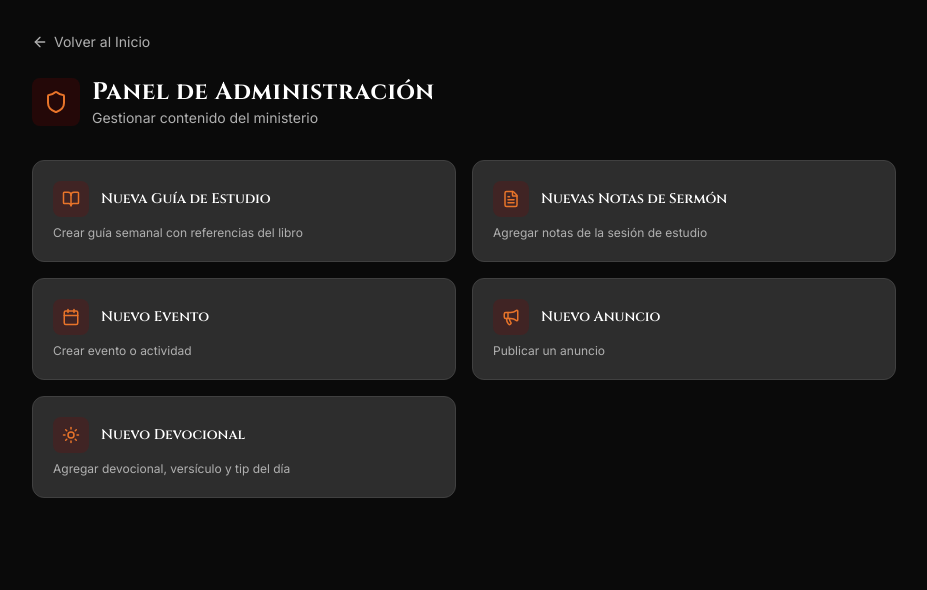
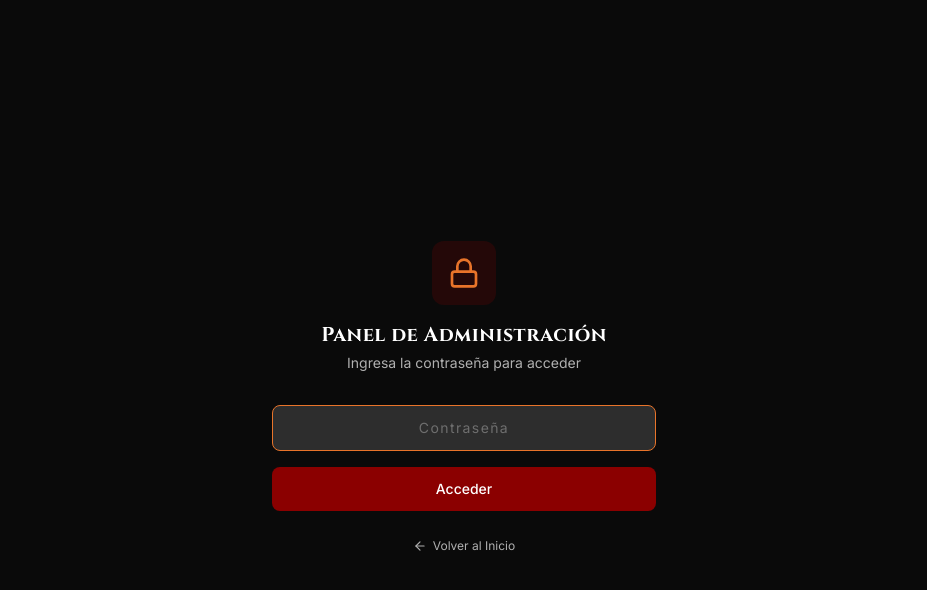
Before and after one commit to Solar-Media/Hombres-de-Palabra, a Next.js app: page /admin in a window 1280 px wide. Shown: the top 590 px of the page, without its empty margins (176-1103 px from the left). Built offline with nearby package versions, Linux system fonts and the light colour scheme.

Commit message:
🔒 Admin: contraseña de acceso 'HombresdePalabra'

```diff
--- a/src/app/(admin)/admin/page.tsx
+++ b/src/app/(admin)/admin/page.tsx
@@ -1,3 +1,6 @@
+"use client";
+
+import { useState } from "react";
 import Link from "next/link";
 import {
   BookOpen,
@@ -5,11 +8,9 @@ import {
   Calendar,
   Megaphone,
   Sun,
-  Heart,
-  Wrench,
-  MessageCircle,
   Shield,
   ArrowLeft,
+  Lock,
 } from "lucide-react";
 
 const adminSections = [
@@ -20,7 +21,77 @@ const adminSections = [
   { href: "/admin/devocional/nuevo", icon: Sun, label: "Nuevo Devocional", desc: "Agregar devocional, versículo y tip del día" },
 ];
 
+const ADMIN_PASSWORD = "HombresdePalabra";
+
 export default function AdminPage() {
+  const [authenticated, setAuthenticated] = useState(false);
+  const [password, setPassword] = useState("");
+  const [error, setError] = useState(false);
+
+  const handleLogin = (e: React.FormEvent) => {
+    e.preventDefault();
+    if (password === ADMIN_PASSWORD) {
+      setAuthenticated(true);
+      setError(false);
+    } else {
+      setError(true);
+    }
+  };
+
+  if (!authenticated) {
+    return (
+      <div className="min-h-screen bg-bg-primary flex items-center justify-center px-4">
+        <div className="w-full max-w-sm">
+          <div className="text-center mb-8">
+            <div className="w-16 h-16 rounded-xl bg-primary/20 flex items-center justify-center mx-auto mb-4">
+              <Lock className="w-8 h-8 text-accent" />
+            </div>
+            <h1 className="font-[family-name:var(--font-heading)] text-xl font-bold tracking-wide">
+              Panel de Administración
+            </h1>
+            <p className="text-text-secondary text-sm mt-1">
+              Ingresa la contraseña para acceder
+            </p>
+          </div>
+
+          <form onSubmit={handleLogin} className="space-y-4">
+            <div>
+              <input
+                type="password"
+                value={password}
+                onChange={(e) => { setPassword(e.target.value); setError(false); }}
+                placeholder="Contraseña"
+                className={`w-full bg-bg-card border ${error ? "border-error" : "border-border"} rounded-lg px-4 py-3 text-sm text-text-primary placeholder-text-secondary/50 focus:outline-none focus:border-accent text-center tracking-widest`}
+                autoFocus
+              />
+              {error && (
+                <p className="text-error text-xs mt-2 text-center">
+                  Contraseña incorrecta. Intenta de nuevo.
+                </p>
+              )}
+            </div>
+            <button
+              type="submit"
+              className="w-full bg-primary hover:bg-primary-light text-white py-3 rounded-lg text-sm font-medium transition-colors"
+            >
+              Acceder
+            </button>
+          </form>
+
+          <div className="mt-6 text-center">
+            <Link
+              href="/"
+              className="inline-flex items-center gap-1.5 text-text-secondary hover:text-accent text-xs transition-colors"
+            >
+              <ArrowLeft className="w-3.5 h-3.5" />
+              Volver al Inicio
+            </Link>
+          </div>
+        </div>
+      </div>
+    );
+  }
+
   return (
     <div className="min-h-screen bg-bg-primary">
       <div className="max-w-4xl mx-auto px-4 py-8">
```
